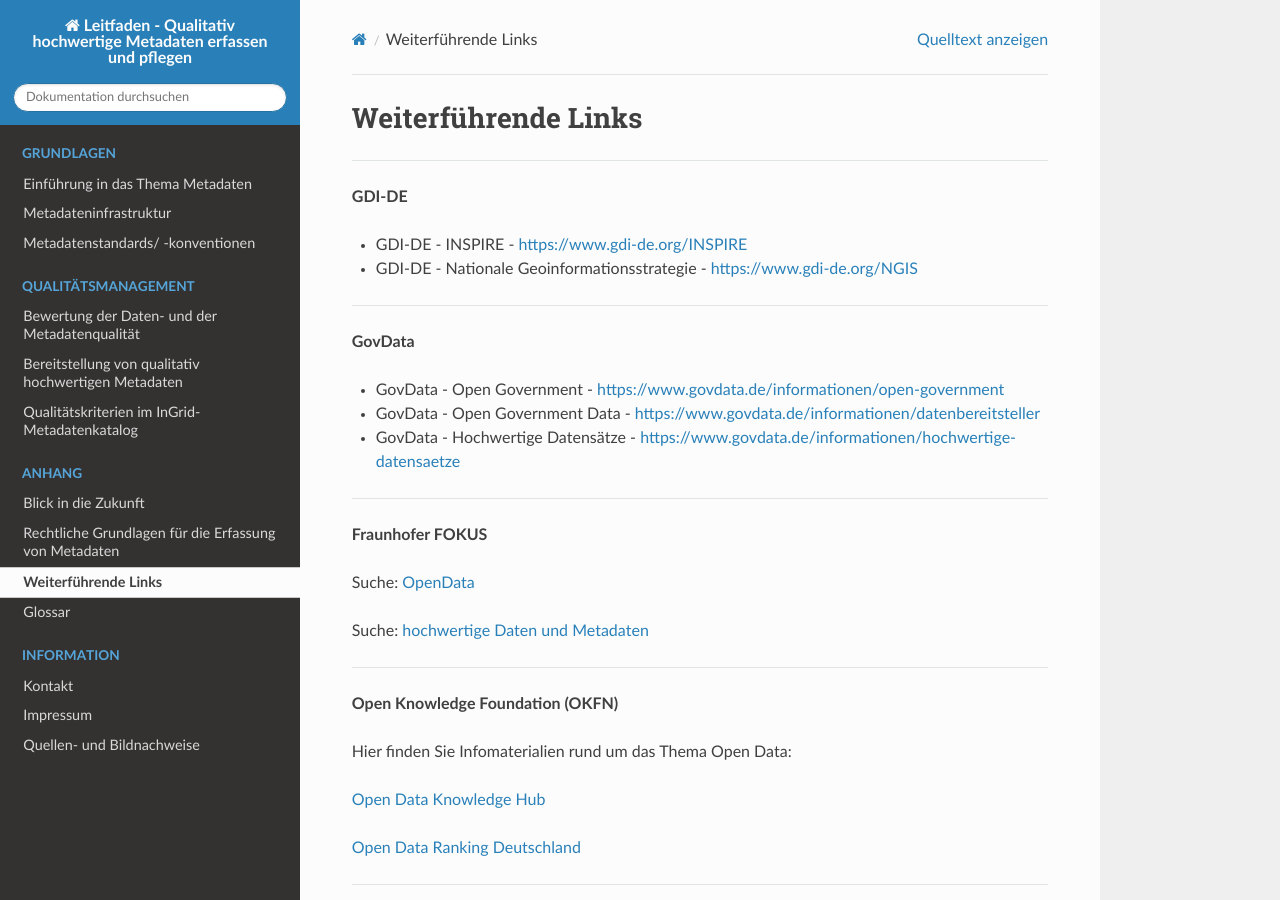
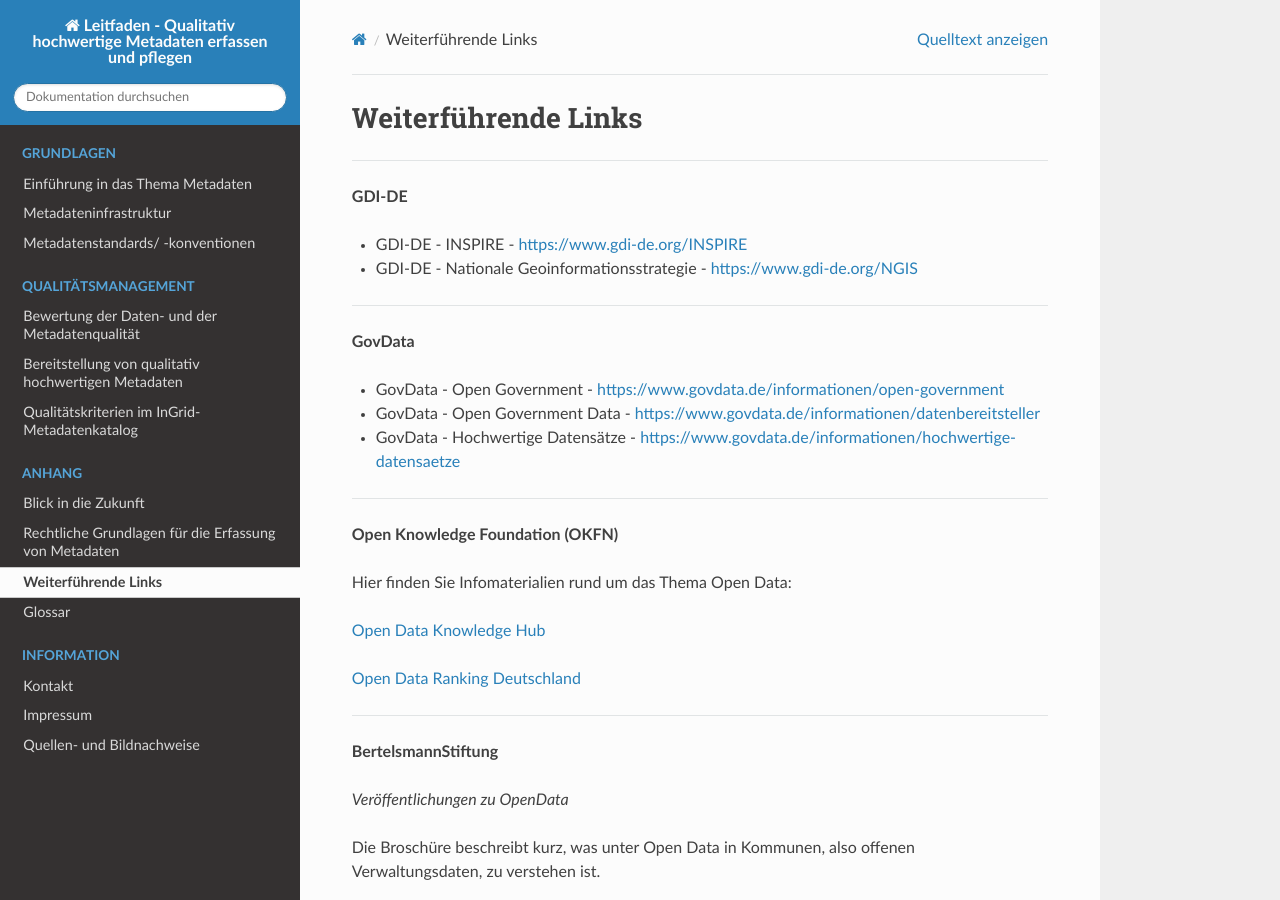
Before and after one commit to tomiwo/ingrid-mdk-st-high-quality-metadata, a Sphinx documentation site: the page built from docs/anhang/links.rst, in a window 1280 px wide and 900 px high. Built offline with Sphinx 7.4.7 and the Read the Docs theme 3.1.0, drawn with Linux system fonts in a browser that asks for light colours; some of the changed text lies outside the part shown.

Commit message:
Update links.rst
Aktualisierung

```diff
--- a/docs/anhang/links.rst
+++ b/docs/anhang/links.rst
@@ -18,13 +18,6 @@
 - GovData - Open Government Data - https://www.govdata.de/informationen/datenbereitsteller
 - GovData - Hochwertige Datensätze - https://www.govdata.de/informationen/hochwertige-datensaetze
 
------------------------------------------------------------------------------
-
-**Fraunhofer FOKUS**
-
-Suche: `OpenData <https://www.fokus.fraunhofer.de/de/suche.html?_charset_=UTF-8&numberResults=15&page=1&scope=FOKUS&lang=de&queryString=OpenData>`_
-
-Suche: `hochwertige Daten und Metadaten <https://www.fokus.fraunhofer.de/de/suche.html?_charset_=UTF-8&numberResults=15&page=1&scope=FOKUS&lang=de&queryString=hochwertige+Daten+und+Metadaten+>`_
 
 -----------------------------------------------------------------------------
 
@@ -37,7 +30,6 @@
 
 
 `Open Data Ranking Deutschland <https://opendataranking.de>`_
-
 
 
 ------------------------------------------------------------------------------
```
Also changed, not shown: other parts of docs/anhang/links.rst (+10 -0 lines).
